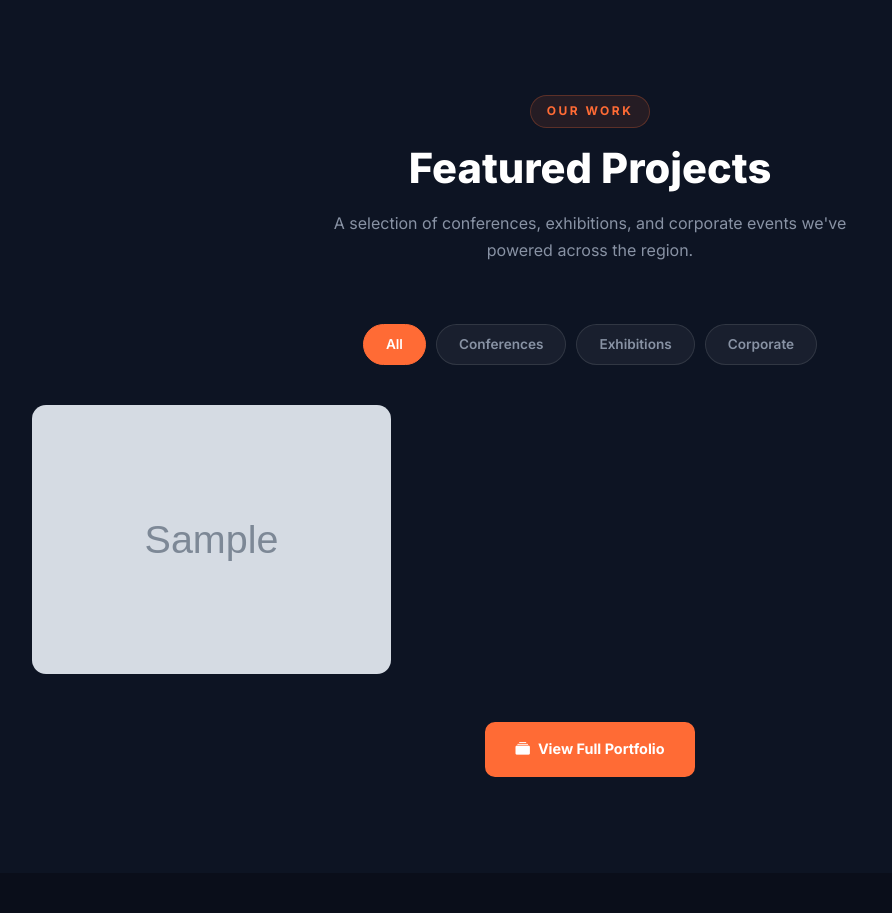
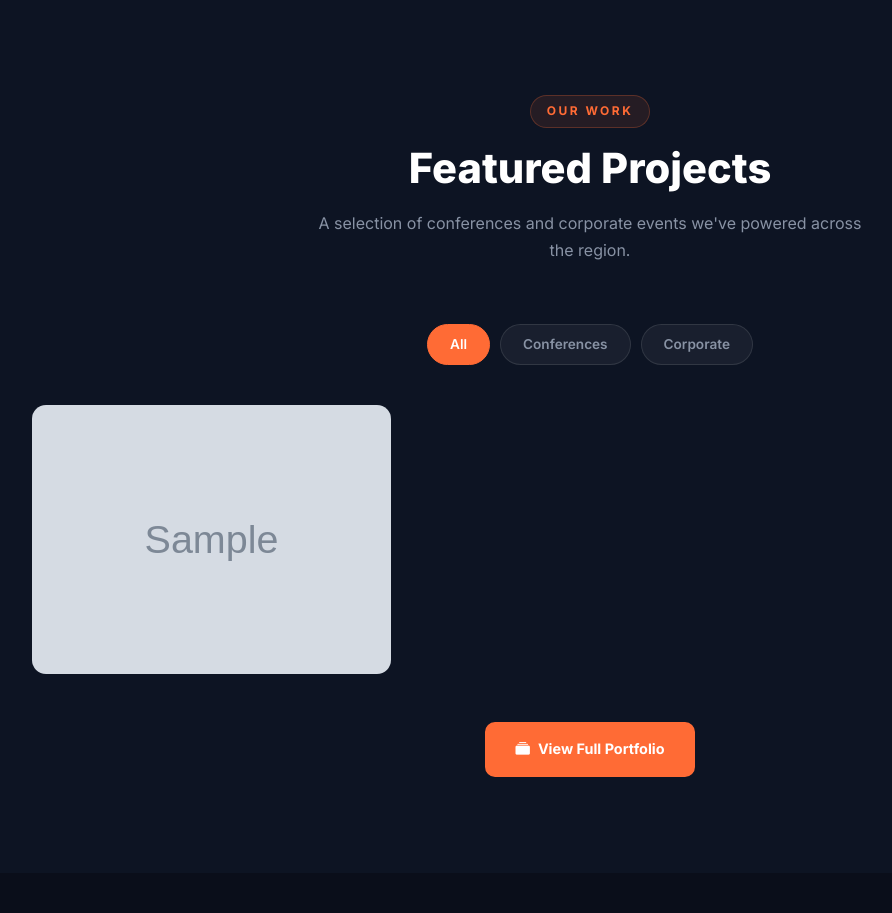
Before and after one commit to hemo143/Antigravity, a Django app: page /en/ in a window 1280 px wide. Shown: the part 2758-3671 px from the top of the page, without its empty margins (50-942 px from the left). Run offline with Django 4.2, Linux system fonts and the light colour scheme; tables that the repository leaves empty hold one stand-in row (values such as "Sample post"); grey boxes marked "Sample" are stand-in pictures.

Commit message:
Remove Exhibitions from public-facing UI
Frontend (index.html):
- Hero copy & meta tags: 'conferences, exhibitions, corporate' -> 'conferences and corporate'
- About section text (EN + AR) updated to drop 'exhibitions'
- Portfolio filter button removed
- 2 Exhibition portfolio cards removed (GITEX, Real Estate Expo)
- Quote form dropdown: Exhibition option removed
- Footer tagline + Exhibition AV link removed
- Unused image alt text updated

how_we_work.html footer: matching copy update

Backend (home_views.py):
- Defensive: exclude any DB portfolio items with event_type='exhibition'
  so they don't render even if admin created them. Model schema unchanged
  to preserve any historical data.

Co-Authored-By: Claude Sonnet 4.6 <noreply@anthropic.com>

```diff
--- a/apps/management/home_views.py
+++ b/apps/management/home_views.py
@@ -8,7 +8,7 @@ from .models import PortfolioProject, QuoteRequest
 
 
 def home_view(request):
-    portfolio_items = PortfolioProject.objects.filter(is_featured=True)
+    portfolio_items = PortfolioProject.objects.filter(is_featured=True).exclude(event_type='exhibition')
     return render(request, 'home/index.html', {'portfolio_items': portfolio_items})
 
 
--- a/templates/home/how_we_work.html
+++ b/templates/home/how_we_work.html
@@ -318,7 +318,7 @@
                     <span class="logo-icon"><i class="bi bi-display-fill"></i></span>
                     <span class="logo-text">Pro<span class="accent">Event</span></span>
                 </a>
-                <p>{% if LANGUAGE_CODE == 'ar' %}حلول تكنولوجيا الفعاليات والإنتاج الفني للمؤتمرات والمعارض وفعاليات الشركات في مصر.{% else %}Event technology & technical production solutions for conferences, exhibitions, and corporate events in Egypt.{% endif %}</p>
+                <p>{% if LANGUAGE_CODE == 'ar' %}حلول تكنولوجيا الفعاليات والإنتاج الفني للمؤتمرات وفعاليات الشركات في مصر.{% else %}Event technology & technical production solutions for conferences and corporate events in Egypt.{% endif %}</p>
             </div>
             <div class="footer-col">
                 <h5>{% if LANGUAGE_CODE == 'ar' %}روابط سريعة{% else %}Quick Links{% endif %}</h5>
--- a/templates/home/index.html
+++ b/templates/home/index.html
@@ -4,11 +4,11 @@
     <meta charset="UTF-8">
     <meta name="viewport" content="width=device-width, initial-scale=1.0">
     {% if LANGUAGE_CODE == 'ar' %}
-    <title>Pro Event – خبراء الفعاليات للمؤتمرات والمعارض</title>
-    <meta name="description" content="حلول صوت وصورة احترافية للمؤتمرات والمعارض وفعاليات الشركات. شاشات LED وأنظمة صوت وإضاءة وإنتاج فيديو.">
+    <title>Pro Event – خبراء المؤتمرات وفعاليات الشركات</title>
+    <meta name="description" content="حلول صوت وصورة احترافية للمؤتمرات وفعاليات الشركات. شاشات LED وأنظمة صوت وإضاءة وإنتاج فيديو.">
     {% else %}
-    <title>Pro Event – Conference & Exhibition Specialists</title>
-    <meta name="description" content="Professional Audio Visual solutions for conferences, exhibitions, and corporate events. LED screens, sound systems, lighting & video production.">
+    <title>Pro Event – Conference & Corporate Event Specialists</title>
+    <meta name="description" content="Professional Audio Visual solutions for conferences and corporate events. LED screens, sound systems, lighting & video production.">
     {% endif %}
 
     <!-- Inter (EN) + Cairo (AR) -->
@@ -120,10 +120,10 @@
         <p class="hero-subtitle" data-aos="fade-up" data-aos-delay="200">
             {% if LANGUAGE_CODE == 'ar' %}
                 نقدم أحدث حلول الصوتيات والمرئيات (AV) وخدمات التنظيم والإنتاج الفني<br>
-                للمؤتمرات، المعارض، والفعاليات الكبرى في مصر.
+                للمؤتمرات وفعاليات الشركات الكبرى في مصر.
             {% else %}
                 We provide the latest AV solutions and technical production services<br>
-                for conferences, exhibitions, and major events across Egypt.
+                for conferences and major corporate events across Egypt.
             {% endif %}
         </p>
 
@@ -293,7 +293,7 @@
                     <span>{% if LANGUAGE_CODE == 'ar' %}جائزة<br><strong>قطاع AV</strong>{% else %}Industry<br><strong>Award Winner</strong>{% endif %}</span>
                 </div>
                 <div class="why-img-float">
-                    <img src="https://images.unsplash.com/photo-1505373877841-8d25f7d46678?w=280&q=80" alt="Exhibition" loading="lazy">
+                    <img src="https://images.unsplash.com/photo-1505373877841-8d25f7d46678?w=280&q=80" alt="Event production" loading="lazy">
                 </div>
             </div>
 
@@ -308,9 +308,9 @@
                 </h2>
                 <p class="why-lead">
                     {% if LANGUAGE_CODE == 'ar' %}
-                        نحن شركة رائدة في مجال تكنولوجيا الفعاليات والإنتاج الفني في مصر، متخصصون في تقديم حلول صوتيات ومرئيات (AV) متكاملة للمؤتمرات والمعارض وفعاليات الشركات الكبرى. رسالتنا هي تحويل كل فعالية إلى تجربة استثنائية لا تُنسى، من خلال الجمع بين أحدث التقنيات وفريق متمرس يعمل بشغف واحترافية عالية. رؤيتنا أن نكون المرجع الأول لتكنولوجيا الفعاليات في مصر والمنطقة.
+                        نحن شركة رائدة في مجال تكنولوجيا الفعاليات والإنتاج الفني في مصر، متخصصون في تقديم حلول صوتيات ومرئيات (AV) متكاملة للمؤتمرات وفعاليات الشركات الكبرى. رسالتنا هي تحويل كل فعالية إلى تجربة استثنائية لا تُنسى، من خلال الجمع بين أحدث التقنيات وفريق متمرس يعمل بشغف واحترافية عالية. رؤيتنا أن نكون المرجع الأول لتكنولوجيا الفعاليات في مصر والمنطقة.
                     {% else %}
-                        We are a leading event technology and technical production company in Egypt, specialized in delivering integrated AV solutions for conferences, exhibitions, and major corporate events. Our mission is to transform every event into an unforgettable experience by combining cutting-edge technology with a passionate, highly professional team. Our vision is to be the number-one reference for event technology in Egypt and across the region.
+                        We are a leading event technology and technical production company in Egypt, specialized in delivering integrated AV solutions for conferences and major corporate events. Our mission is to transform every event into an unforgettable experience by combining cutting-edge technology with a passionate, highly professional team. Our vision is to be the number-one reference for event technology in Egypt and across the region.
                     {% endif %}
                 </p>
 
@@ -359,9 +359,9 @@
             <h2 class="section-title">{% if LANGUAGE_CODE == 'ar' %}مشاريع مختارة{% else %}Featured Projects{% endif %}</h2>
             <p class="section-subtitle">
                 {% if LANGUAGE_CODE == 'ar' %}
-                    نماذج من المؤتمرات والمعارض وفعاليات الشركات التي أدرنا تقنياتها في المنطقة.
+                    نماذج من المؤتمرات وفعاليات الشركات التي أدرنا تقنياتها في المنطقة.
                 {% else %}
-                    A selection of conferences, exhibitions, and corporate events we've powered across the region.
+                    A selection of conferences and corporate events we've powered across the region.
                 {% endif %}
             </p>
         </div>
@@ -369,7 +369,6 @@
         <div class="portfolio-filters" data-aos="fade-up" data-aos-delay="100">
             <button class="pf-btn active" data-filter="all">{% if LANGUAGE_CODE == 'ar' %}الكل{% else %}All{% endif %}</button>
             <button class="pf-btn" data-filter="conference">{% if LANGUAGE_CODE == 'ar' %}مؤتمرات{% else %}Conferences{% endif %}</button>
-            <button class="pf-btn" data-filter="exhibition">{% if LANGUAGE_CODE == 'ar' %}معارض{% else %}Exhibitions{% endif %}</button>
             <button class="pf-btn" data-filter="corporate">{% if LANGUAGE_CODE == 'ar' %}شركات{% else %}Corporate{% endif %}</button>
         </div>
 
@@ -415,17 +414,6 @@
                         </div>
                     </div>
                 </div>
-                <div class="portfolio-card" data-type="exhibition">
-                    <div class="portfolio-img">
-                        <img src="https://images.unsplash.com/photo-1497366216548-37526070297c?w=600&q=80" alt="Exhibition" loading="lazy">
-                        <div class="portfolio-overlay">
-                            <span class="portfolio-tag">{% if LANGUAGE_CODE == 'ar' %}معرض{% else %}Exhibition{% endif %}</span>
-                            <h4>{% if LANGUAGE_CODE == 'ar' %}جيتكس — جناح المعرض{% else %}GITEX Exhibition Stand{% endif %}</h4>
-                            <p>{% if LANGUAGE_CODE == 'ar' %}LED تفاعلي · صوت مكاني · 5 مناطق{% else %}Interactive LED · Spatial audio · 5 zones{% endif %}</p>
-                            <a href="#contact" class="btn-ghost-sm">{% if LANGUAGE_CODE == 'ar' %}تفاصيل المشروع{% else %}View Case Study{% endif %}</a>
-                        </div>
-                    </div>
-                </div>
                 <div class="portfolio-card" data-type="corporate">
                     <div class="portfolio-img">
                         <img src="https://images.unsplash.com/photo-1515187029135-18ee286d815b?w=600&q=80" alt="Corporate Event" loading="lazy">
@@ -444,17 +432,6 @@
                             <span class="portfolio-tag">{% if LANGUAGE_CODE == 'ar' %}مؤتمر{% else %}Conference{% endif %}</span>
                             <h4>{% if LANGUAGE_CODE == 'ar' %}المؤتمر الطبي 2024{% else %}Medical Congress 2024{% endif %}</h4>
                             <p>{% if LANGUAGE_CODE == 'ar' %}ترجمة فورية · 6 قاعات{% else %}Simultaneous translation · 6 breakout rooms{% endif %}</p>
-                            <a href="#contact" class="btn-ghost-sm">{% if LANGUAGE_CODE == 'ar' %}تفاصيل المشروع{% else %}View Case Study{% endif %}</a>
-                        </div>
-                    </div>
-                </div>
-                <div class="portfolio-card" data-type="exhibition">
-                    <div class="portfolio-img">
-                        <img src="https://images.unsplash.com/photo-1561489413-985b06da5bee?w=600&q=80" alt="Real Estate Expo" loading="lazy">
-                        <div class="portfolio-overlay">
-                            <span class="portfolio-tag">{% if LANGUAGE_CODE == 'ar' %}معرض{% else %}Exhibition{% endif %}</span>
-                            <h4>{% if LANGUAGE_CODE == 'ar' %}معرض العقارات{% else %}Real Estate Expo{% endif %}</h4>
-                            <p>{% if LANGUAGE_CODE == 'ar' %}جدران فيديو · إضاءة محيطية · جولات 3D{% else %}Video walls · Ambient lighting · 3D walkthroughs{% endif %}</p>
                             <a href="#contact" class="btn-ghost-sm">{% if LANGUAGE_CODE == 'ar' %}تفاصيل المشروع{% else %}View Case Study{% endif %}</a>
                         </div>
                     </div>
@@ -758,7 +735,6 @@
                             <select name="event_type" required>
                                 <option value="" disabled selected>{% if LANGUAGE_CODE == 'ar' %}اختر النوع{% else %}Select event type{% endif %}</option>
                                 <option value="Conference">{% if LANGUAGE_CODE == 'ar' %}مؤتمر{% else %}Conference{% endif %}</option>
-                                <option value="Exhibition">{% if LANGUAGE_CODE == 'ar' %}معرض{% else %}Exhibition{% endif %}</option>
                                 <option value="Corporate Event">{% if LANGUAGE_CODE == 'ar' %}فعالية شركة{% else %}Corporate Event{% endif %}</option>
                                 <option value="Product Launch">{% if LANGUAGE_CODE == 'ar' %}إطلاق منتج{% else %}Product Launch{% endif %}</option>
                                 <option value="Other">{% if LANGUAGE_CODE == 'ar' %}أخرى{% else %}Other{% endif %}</option>
@@ -828,7 +804,7 @@
                     <span class="logo-icon"><i class="bi bi-display-fill"></i></span>
                     <span class="logo-text">Pro<span class="accent">Event</span></span>
                 </a>
-                <p>{% if LANGUAGE_CODE == 'ar' %}حلول تكنولوجيا الفعاليات والإنتاج الفني للمؤتمرات والمعارض وفعاليات الشركات في مصر.{% else %}Event technology & technical production solutions for conferences, exhibitions, and corporate events in Egypt.{% endif %}</p>
+                <p>{% if LANGUAGE_CODE == 'ar' %}حلول تكنولوجيا الفعاليات والإنتاج الفني للمؤتمرات وفعاليات الشركات في مصر.{% else %}Event technology & technical production solutions for conferences and corporate events in Egypt.{% endif %}</p>
                 <div class="social-links mt-3">
                     <a href="#" class="social-btn"><i class="bi bi-linkedin"></i></a>
                     <a href="#" class="social-btn"><i class="bi bi-instagram"></i></a>
@@ -841,7 +817,6 @@
                 <h5>{% if LANGUAGE_CODE == 'ar' %}خدماتنا{% else %}Services{% endif %}</h5>
                 <ul>
                     <li><a href="#services">{% if LANGUAGE_CODE == 'ar' %}حلول AV للمؤتمرات{% else %}Conference AV Solutions{% endif %}</a></li>
-                    <li><a href="#services">{% if LANGUAGE_CODE == 'ar' %}AV للمعارض{% else %}Exhibition AV{% endif %}</a></li>
                     <li><a href="#services">{% if LANGUAGE_CODE == 'ar' %}شاشات LED{% else %}LED Screens{% endif %}</a></li>
                     <li><a href="#services">{% if LANGUAGE_CODE == 'ar' %}أنظمة الصوت{% else %}Sound Systems{% endif %}</a></li>
                     <li><a href="#services">{% if LANGUAGE_CODE == 'ar' %}الإضاءة الاحترافية{% else %}Professional Lighting{% endif %}</a></li>
```
